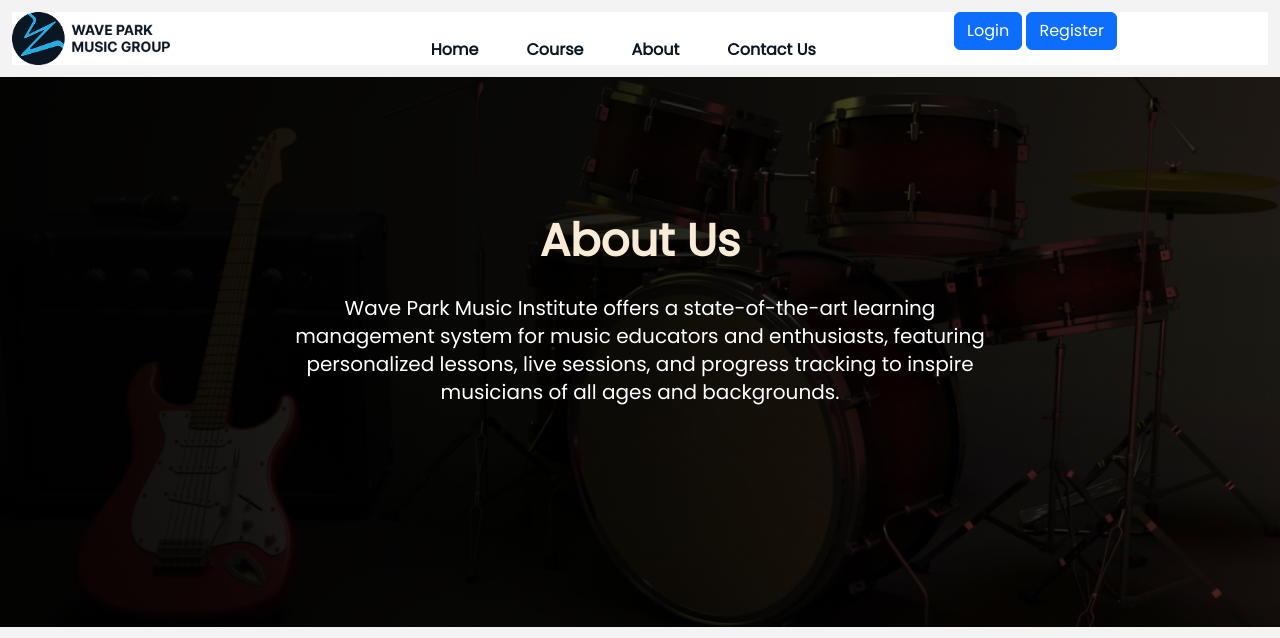
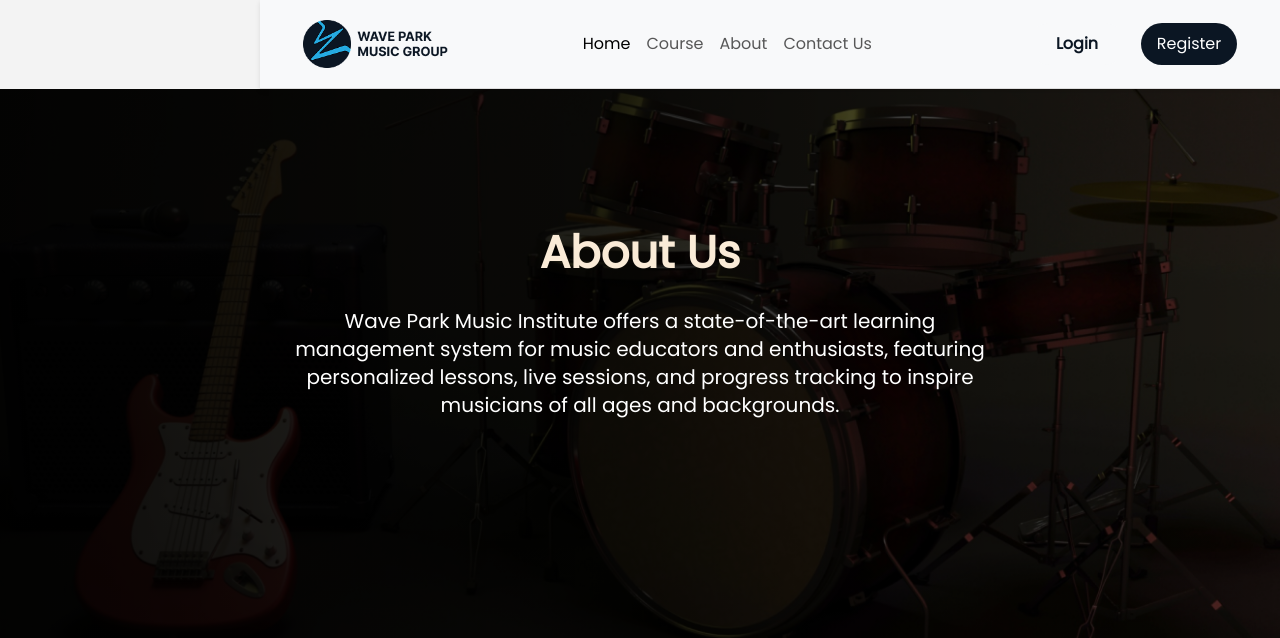
Before and after one commit to Yehan-De-Silva/Wave-Park-LMS, a PHP site: page /about.php in a window 1280 px wide. Shown: the top 638 px of the page. Run offline with PHP 8.4, Linux system fonts and the light colour scheme.

Commit message:
header and footer

```diff
--- a/header.php
+++ b/header.php
@@ -16,16 +16,63 @@
 
     <link href="https://cdn.jsdelivr.net/npm/aos@2.3.4/dist/aos.css" rel="stylesheet">
 
+</head>
+
+<body>
+    <nav class="navbar navbar-expand-lg bg-body-tertiary">
+        <div class="container-fluid">
+            <a class="navbar-brand" href="../index.php">
+                <img src="assets/images/logo.png" style="height: 48px; margin-left:1rem;">
+            </a>
+
+            <button class="navbar-toggler" type="button" data-bs-toggle="collapse" data-bs-target="#navbarSupportedContent" aria-controls="navbarSupportedContent" aria-expanded="false" aria-label="Toggle navigation">
+                <span class="navbar-toggler-icon"></span>
+            </button>
+
+            <div class="collapse navbar-collapse" id="navbarSupportedContent">
+                <ul class="navbar-nav me-auto mb-2 mb-lg-0 navitem">
+                    <li class="nav-item">
+                        <a class="nav-link active" aria-current="page" href="../index.php">Home</a>
+                    </li>
+
+                    <li class="nav-item">
+                        <a class="nav-link" href="course.php">Course</a>
+                    </li>
+
+                    <li class="nav-item">
+                        <a class="nav-link" href="about.php">About</a>
+                    </li>
+
+                    <li class="nav-item">
+                        <a class="nav-link" href="contact.php">Contact Us</a>
+                    </li>
+
+                </ul>
+
+            <form class="d-flex">
+                <button class="loginbtn" style="background-color: #f8f9fa; border:none; margin-right: 1rem;">
+                    <a href="authentication/Login" style="color:#0B1623; text-decoration:none; font-weight: bold;">Login</a>
+                </button>
+                <button class="loginbtn" style="margin-right: 1rem;">
+                    <a href="authentication/Login" style="color:white; text-decoration:none;">Register</a>
+                </button>
+            </form>
+            </div>
+        </div>
+    </nav>
 
 
-</head>
-<body>
-    <div class="head">
+
+
+
+
+    <!-- <div class="head">
         <div style="background-color: white;" >
             <header style="display: flex; flex-direction: row; flex-direction: row; column-gap: 10px; row-gap: 10px;">
                 <div class="row w-100">
                     <div class="col-4">
-                        <img class="col-5" src="assets/images/logo.png"></div>
+                        <img class="col-5" src="assets/images/logo.png">
+                    </div>
 
                     <div class="col-5 menu-bar">
                         <a href="../index.php" class="menu-link">Home</a>
@@ -40,13 +87,12 @@
                 </div>
             </header>
 
-
         <header style="justify-content: center; align-items: center; align-self: center; display: flex; flex-direction: row; flex-direction: row; column-gap: 10px; row-gap: 10px;">
 
         </header>
 
         </div>
-    </div>
+    </div> -->
 </header>
 
 </html>
--- a/style.css
+++ b/style.css
@@ -425,6 +425,39 @@ body {
     font-weight: 600;
 }
 
+/* Header */
+
+.navitem{
+    display: flex;
+    width: 50%;
+    text-align: center;
+    margin-left: 6rem;
+
+}
+
+
+.header-main{
+    display: flex;
+    flex-direction: row;
+    column-gap: 10px;
+    row-gap: 10px;
+    height: 4.5rem;
+    background-color: #ffffff;
+}
+
+.headerlogo{
+    height: 45px;
+    margin-left: 1rem;
+}
+
+.loginbtn{
+    background-color: #0B1623;
+    border-radius: 5rem;
+    border: none;
+    width: 6rem;
+    height: 42px;
+}
+
 /* Footer */
 .footersitemap{
     font-size: 0.9rem;
@@ -459,9 +492,7 @@ footer ul li{
     width: 80%;
 }
 
-.col-5{
-    height: 100%;
-}
+
 /* Courses */
 .course{
     background:linear-gradient(to left, rgba(0, 0, 0, 0.2),rgba(0, 0, 0, 0.7), rgba(0, 0, 0, 0.9)), url(assets/images/courses.png);
```
